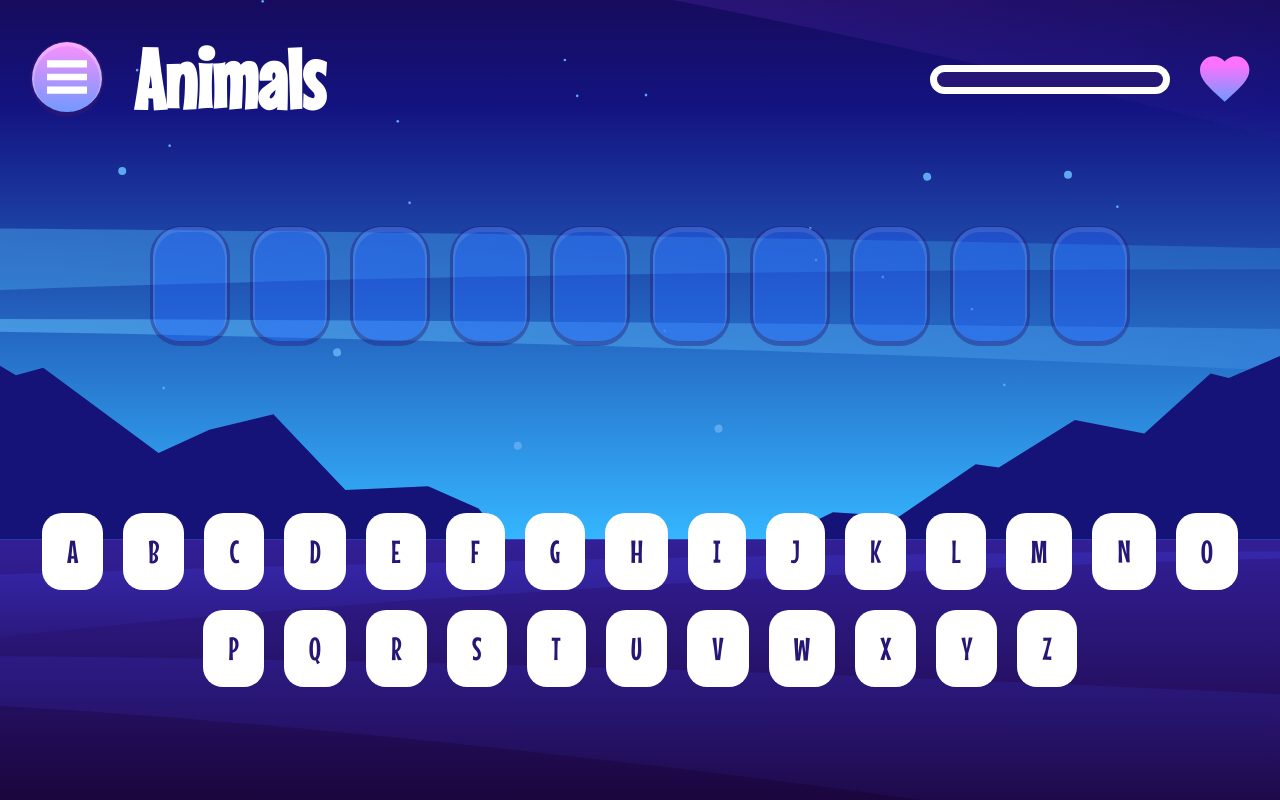
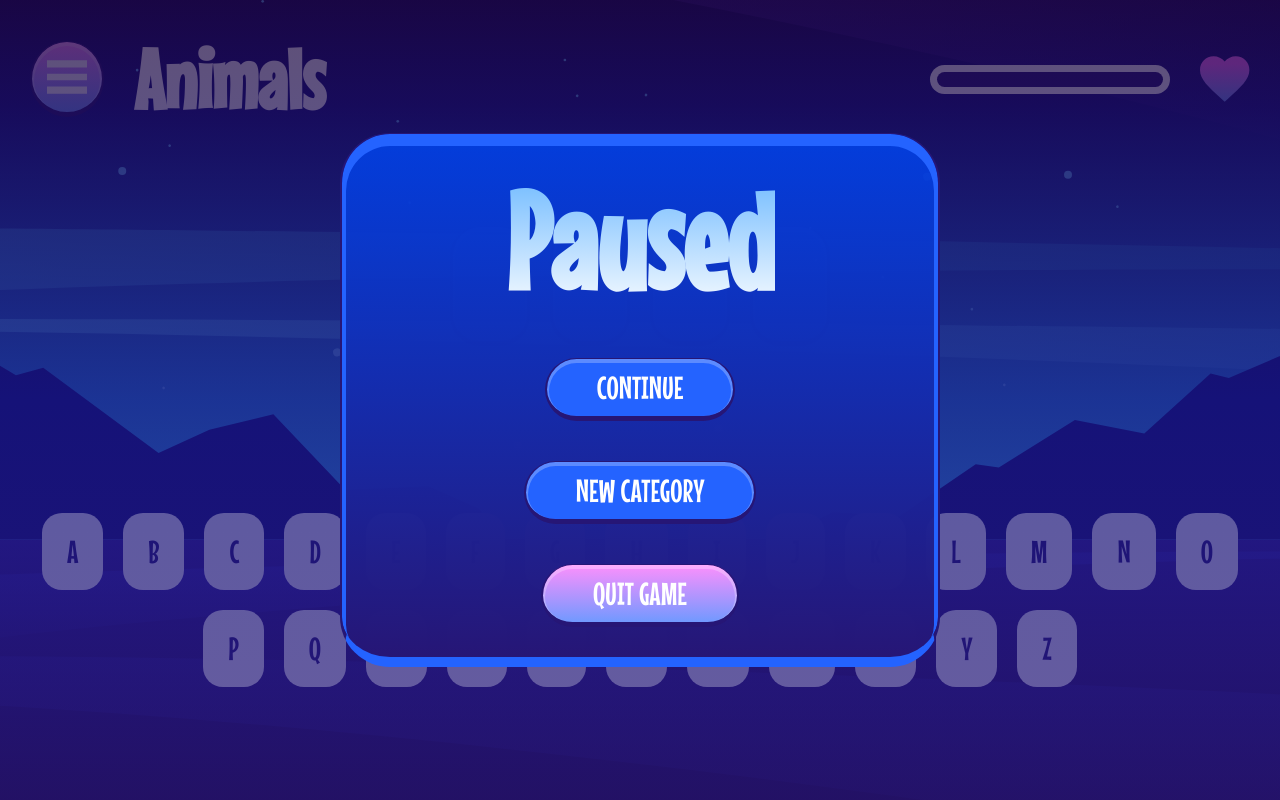
Before and after one commit to BohdanShh/The-Hangman-Game, a Next.js app: page /categories/animals in a window 1280 px wide. Both pictures are taken after a click on the button 67 px from the left and 79 px from the top of the page. Built offline with nearby package versions, Linux system fonts and the light colour scheme.

Commit message:
Added modals

```diff
--- a/src/app/categories/[categoryName]/page.tsx
+++ b/src/app/categories/[categoryName]/page.tsx
@@ -16,6 +16,7 @@ import {
 import { useCategoryName } from 'src/app/categories/[categoryName]/useCategoryName';
 import { Container, PageHeader } from 'src/app/styles';
 import Button from 'src/components/Button';
+import Modal from 'src/components/Modal';
 import PlayerAttempts from 'src/components/PlayerAttempts';
 import { data } from 'src/constants';
 import { Category } from 'src/types';
@@ -25,14 +26,29 @@ type Props = {
 };
 
 const Game: NextPage<Props> = ({ params: { categoryName } }) => {
-  const { alphabet, clickedLetters, guessedLetters, hiddenWord, playerAttempts, handleClick } =
-    useCategoryName(categoryName);
+  const {
+    alphabet,
+    clickedLetters,
+    guessedLetters,
+    hiddenWord,
+    playerAttempts,
+    modalTitle,
+    isModalOpen,
+    handleMenuClick,
+    handleKeyClick,
+    handleContinueClick,
+    handlePlayAgainClick,
+  } = useCategoryName(categoryName);
 
   return (
     <Container>
       <PageHeader>
         <Row>
-          <Button variant="secondary">
+          <Button
+            variant="secondary"
+            fullRounded
+            onClick={handleMenuClick}
+          >
             <Image
               src="/menu.svg"
               width={40}
@@ -68,7 +84,7 @@ const Game: NextPage<Props> = ({ params: { categoryName } }) => {
             return (
               <Key
                 disabled={clickedLetters.has(key)}
-                onClick={handleClick}
+                onClick={handleKeyClick}
                 key={index}
               >
                 {key}
@@ -77,6 +93,12 @@ const Game: NextPage<Props> = ({ params: { categoryName } }) => {
           })}
         </Keyboard>
       </Content>
+      <Modal
+        title={modalTitle}
+        open={isModalOpen}
+        onContinue={handleContinueClick}
+        onPlayAgain={handlePlayAgainClick}
+      />
     </Container>
   );
 };
--- a/src/app/categories/[categoryName]/useCategoryName.ts
+++ b/src/app/categories/[categoryName]/useCategoryName.ts
@@ -8,18 +8,50 @@ export const useCategoryName = (categoryName: string) => {
   const [guessedLetters, setGuessedLetters] = useState<Set<string>>(new Set());
   const [clickedLetters, setClickedLetters] = useState<Set<string>>(new Set());
   const [playerAttempts, setPlayerAttempts] = useState<number>(TOTAL_ATTEMPTS);
+  const [modalTitle, setModalTitle] = useState<string>('Paused');
+  const [isModalOpen, setIsModalOpen] = useState<boolean>(false);
 
   const alphabet = useMemo(
     () => Array.from({ length: 26 }, (_, index) => String.fromCharCode('A'.charCodeAt(0) + index)),
     []
   );
 
+  const pickRandomWord = (): void => {
+    const { words } = data[categoryName as Category];
+
+    const randomIndex = Math.floor(Math.random() * words.length);
+
+    setHiddenWord(words[randomIndex].toUpperCase());
+  };
+
+  const handleMenuClick = (): void => {
+    setModalTitle('Paused');
+    setIsModalOpen(true);
+  };
+
+  const handleContinueClick = (): void => setIsModalOpen(false);
+
+  const handlePlayAgainClick = (): void => {
+    pickRandomWord();
+    setIsModalOpen(false);
+    setClickedLetters(new Set());
+    setGuessedLetters(new Set());
+    setPlayerAttempts(TOTAL_ATTEMPTS);
+  };
+
   const evaluateUserInput = useCallback(
     (letter: string) => {
-      if (!playerAttempts) {
-        alert('You Loose');
+      if (playerAttempts === 1) {
+        setPlayerAttempts(prev => prev - 1);
+        setModalTitle('You Loose');
+        setIsModalOpen(true);
 
         return;
+      }
+
+      if (playerAttempts && Array.from(guessedLetters).sort().join('') === hiddenWord) {
+        setModalTitle('You Win');
+        setIsModalOpen(true);
       }
 
       const pressedKey = letter.toUpperCase();
@@ -48,7 +80,7 @@ export const useCategoryName = (categoryName: string) => {
         return newSet;
       });
     },
-    [clickedLetters, hiddenWord, playerAttempts]
+    [clickedLetters, hiddenWord, playerAttempts, guessedLetters]
   );
 
   const handleKeyDown = useCallback(
@@ -58,18 +90,15 @@ export const useCategoryName = (categoryName: string) => {
     [evaluateUserInput]
   );
 
-  const handleClick = (event: MouseEvent<HTMLButtonElement>): void => {
+  const handleKeyClick = (event: MouseEvent<HTMLButtonElement>): void => {
     const target = event.target as EventTarget & { textContent: string };
 
     evaluateUserInput(target.textContent);
   };
 
   useEffect(() => {
-    const { words } = data[categoryName as Category];
-
-    const randomIndex = Math.floor(Math.random() * words.length);
-
-    setHiddenWord(words[randomIndex].toUpperCase());
+    pickRandomWord();
+    // eslint-disable-next-line react-hooks/exhaustive-deps
   }, [categoryName]);
 
   useEffect(() => {
@@ -78,5 +107,17 @@ export const useCategoryName = (categoryName: string) => {
     return () => document.removeEventListener('keydown', handleKeyDown);
   }, [handleKeyDown]);
 
-  return { hiddenWord, guessedLetters, clickedLetters, playerAttempts, alphabet, handleClick };
+  return {
+    hiddenWord,
+    guessedLetters,
+    clickedLetters,
+    playerAttempts,
+    alphabet,
+    modalTitle,
+    isModalOpen,
+    handleMenuClick,
+    handleKeyClick,
+    handleContinueClick,
+    handlePlayAgainClick,
+  };
 };
--- a/src/app/layout.tsx
+++ b/src/app/layout.tsx
@@ -20,6 +20,7 @@ export default function RootLayout({
     <html lang="en">
       <body className={mouseMemoirs.className}>
         <StyledCacheProvider>{children}</StyledCacheProvider>
+        <div id="modal-root"></div>
       </body>
     </html>
   );
--- a/src/app/page.tsx
+++ b/src/app/page.tsx
@@ -16,7 +16,10 @@ const Home: NextPage = () => {
           height={185}
         />
         <Link href="categories">
-          <Button variant="secondary">
+          <Button
+            variant="secondary"
+            fullRounded
+          >
             <Play
               src="/play.svg"
               alt="Play"
--- a/src/app/rules/page.tsx
+++ b/src/app/rules/page.tsx
@@ -13,7 +13,10 @@ const Rules: NextPage = () => {
     <Container>
       <PageHeader>
         <Link href="/">
-          <Button variant="secondary">
+          <Button
+            variant="secondary"
+            fullRounded
+          >
             <Image
               src="/back.svg"
               width={40}
--- a/src/app/styles.ts
+++ b/src/app/styles.ts
@@ -36,7 +36,7 @@ export const Menu = styled.div`
   border-top: 1px solid var(--secondary-color);
   border-right: 2px solid var(--secondary-color);
   border-left: 2px solid var(--secondary-color);
-  border-bottom: 10px solid var(--secondary-color);
+  border-bottom: 10px solid var(--primary-color);
   box-shadow: inset 0 8px 0px 4px var(--primary-color);
   background: linear-gradient(#0043ece2, var(--secondary-color));
 `;
--- a/src/components/Button/index.tsx
+++ b/src/components/Button/index.tsx
@@ -1,17 +1,17 @@
-import { CSSProperties, FC, ReactNode } from 'react';
+import { FC, HTMLAttributes } from 'react';
 import { StyledButton } from 'src/components/Button/styles';
 
 type Props = {
-  children: ReactNode;
   variant?: 'primary' | 'secondary';
-  style?: CSSProperties;
-};
+  fullRounded?: boolean;
+} & HTMLAttributes<HTMLButtonElement>;
 
-const Button: FC<Props> = ({ children, variant = 'primary', style }) => {
+const Button: FC<Props> = ({ children, variant = 'primary', fullRounded, ...props }) => {
   return (
     <StyledButton
       variant={variant}
-      style={style}
+      fullRounded={fullRounded}
+      {...props}
     >
       {children}
     </StyledButton>
--- a/src/components/Button/styles.ts
+++ b/src/components/Button/styles.ts
@@ -1,14 +1,14 @@
 import { css, styled } from 'styled-components';
 
-type StyledButtonProps = { variant: 'primary' | 'secondary' };
+type StyledButtonProps = { variant: 'primary' | 'secondary'; fullRounded?: boolean };
 
-export const StyledButton = styled.button<StyledButtonProps>(({ variant }) => {
+export const StyledButton = styled.button<StyledButtonProps>(({ variant, fullRounded }) => {
   const isPrimary = variant === 'primary';
 
   return css`
     display: grid;
     place-items: center;
-    border-radius: ${isPrimary ? '50px' : '50%'};
+    border-radius: ${fullRounded ? '50%' : '50px'};
     padding: ${isPrimary ? '10px 50px' : '15px'};
     border-top: 1px solid var(--secondary-color);
     border-right: 2px solid var(--secondary-color);
--- /dev/null
+++ b/src/components/Modal/index.tsx
@@ -0,0 +1,52 @@
+import Link from 'next/link';
+import type { FC } from 'react';
+import { createPortal } from 'react-dom';
+import Button from 'src/components/Button';
+import { Content, Overlay } from 'src/components/Modal/styles';
+import Title from 'src/components/Title';
+
+type Props = {
+  title: string;
+  open?: boolean;
+  onContinue?: () => void;
+  onNewCategory?: () => void;
+  onQuit?: () => void;
+  onPlayAgain?: () => void;
+};
+
+const Modal: FC<Props> = ({ title, open, onContinue, onNewCategory, onQuit, onPlayAgain }) => {
+  const isPausedModal = title === 'Paused';
+
+  return open
+    ? createPortal(
+        <>
+          <Overlay />
+          <Content>
+            <Title>{title}</Title>
+            <Button onClick={isPausedModal ? onContinue : onPlayAgain}>
+              {isPausedModal ? 'Continue' : 'Play Again'}
+            </Button>
+            <Link
+              href="/categories"
+              onClick={onNewCategory}
+            >
+              <Button>New Category</Button>
+            </Link>
+            <Link href="/">
+              <Button
+                variant="secondary"
+                fullRounded={false}
+                style={{ padding: '10px 50px' }}
+                onClick={onQuit}
+              >
+                Quit Game
+              </Button>
+            </Link>
+          </Content>
+        </>,
+        document.querySelector('#modal-root') as HTMLElement
+      )
+    : null;
+};
+
+export default Modal;
--- /dev/null
+++ b/src/components/Modal/styles.ts
@@ -0,0 +1,21 @@
+import { Menu } from 'src/app/styles';
+import styled from 'styled-components';
+
+export const Overlay = styled.div`
+  position: absolute;
+  top: 0;
+  left: 0;
+  width: 100%;
+  height: 100%;
+  padding: 0 15px;
+  opacity: 0.7;
+  background: linear-gradient(to bottom, #1a043a, #151278, var(--secondary-color));
+`;
+
+export const Content = styled(Menu)`
+  position: absolute;
+  top: 50%;
+  left: 50%;
+  z-index: 100;
+  transform: translate(-50%, -50%);
+`;
```
Also changed, not shown: src/app/categories/page.tsx (+5 -2 lines).
